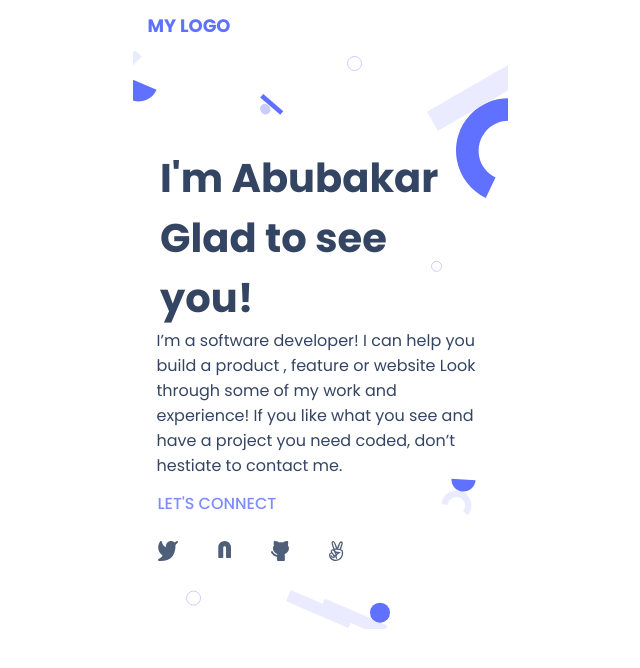
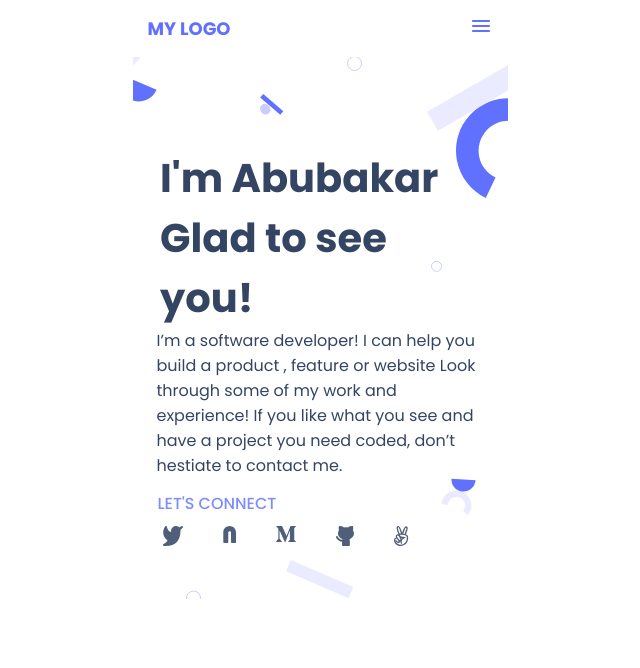
Before and after one commit to anasbassi/portfolio, a website: page index.html in a window 1280 px wide. Shown: the whole page, without its empty margins (320-960 px from the left). Drawn offline with Linux system fonts and the light colour scheme.

Commit message:
Replace div element with a ul element

```diff
--- a/css/styles.css
+++ b/css/styles.css
@@ -11,6 +11,10 @@ body {
 
 img {
   cursor: pointer;
+}
+
+ul {
+  list-style-type: none;
 }
 
 .align {
@@ -92,7 +96,8 @@ img {
   display: flex;
   justify-content: space-between;
   align-self: flex-start;
-  margin: 5px;
+  margin: 10px;
+  padding-left: 0;
 }
 
 .vectors a {
--- a/index.html
+++ b/index.html
@@ -13,7 +13,7 @@
 <body>
   <header class="header fixed-top">
     <a href="">
-      <h1 class="logo font">MY LOGO</h1>
+      <h2 class="logo font">MY LOGO</h2>
     </a>
     <nav class="navbar">
       <a href="">
@@ -22,26 +22,19 @@
     </nav>
   </header>
   <section class="section align">
-    <h2 class="intro font">I'm Abubakar Glad to see you!</h2>
+    <h1 class="intro font">I'm Abubakar Glad to see you!</h1>
     <p class="info font">I’m a software developer! I can help you build a product , feature or website Look through some
         of my work and experience! If you like what you see and have a project you need coded,
         don’t hestiate to contact me.
     </p>
     <h2 class="font connect">LET'S CONNECT </h2>
-    <div class="vectors">
-      <a href="">
-        <img src="images/twiter.svg" alt="">
-      </a>
-      <a href="">
-        <img src="images/N.svg" alt="">
-      </a>
-      <a href="">
-        <img src="images/github.svg" alt="">
-      </a>
-      <a href="">
-        <img src="images/two.svg" alt="">
-      </a>
-    </div>
+    <ul class="vectors">
+      <li><a href=""><img src="images/twiter.svg" alt=""></a></li>
+      <li><a href=""><img src="images/N.svg" alt=""></a></li>
+      <li><a href=""><img src="images/M.svg" alt=""></a></li>
+      <li><a href=""><img src="images/github.svg" alt=""></a></li>
+      <li><a href=""><img src="images/two.svg" alt=""></a></li>
+    </ul>
     <img class="rectangle" src="images/Rectangle.png" alt="">
   </section>
 
```
Also changed, not shown: images/Icon-Menu.svg (renamed from images/Icon - Menu.svg), images/M.svg (added).
